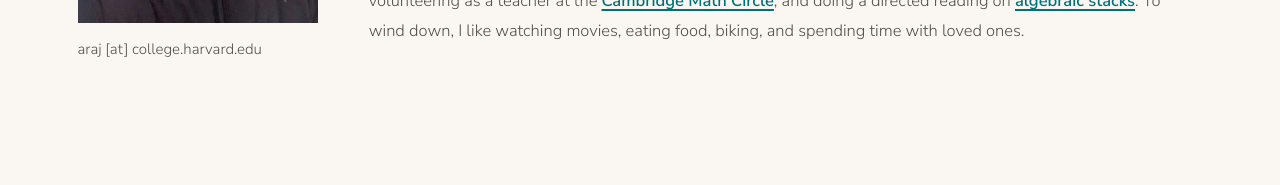
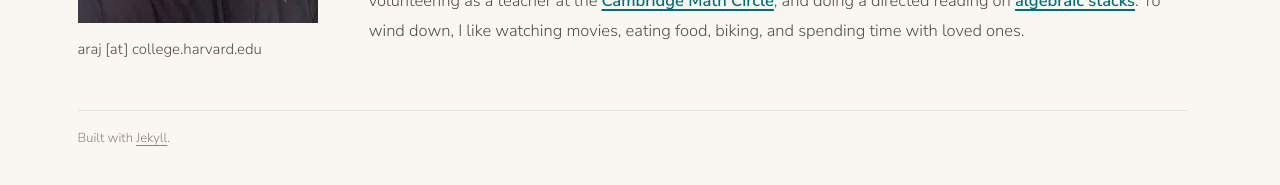
Before and after one commit to SenatorTreason05/SenatorTreason05.github.io, a Jekyll site: the page built from index.md, in a window 1280 px wide. Shown: the part 671-856 px from the top of the page. Built offline with Jekyll 4.4.1, drawn with Linux system fonts in a browser that asks for light colours.

Commit message:
Add a 'Built with Jekyll' footer to every page
Co-Authored-By: Claude Opus 5.5 (1M context) <noreply@anthropic.com>

```diff
--- /dev/null
+++ b/_includes/footer.html
@@ -0,0 +1,5 @@
+<footer class="site-footer">
+  <div class="container">
+    <p>Built with <a href="https://jekyllrb.com/" target="_blank" rel="noopener">Jekyll</a>.</p>
+  </div>
+</footer>
--- a/_layouts/default.html
+++ b/_layouts/default.html
@@ -9,6 +9,8 @@
       {{ content }}
     </main>
 
+    {% include footer.html %}
+
     <!-- ?v= changes on every build, so browsers never run a stale copy -->
     <script src="{{ '/assets/js/main.js' | relative_url }}?v={{ site.time | date: '%s' }}"></script>
   </body>
--- a/assets/css/style.scss
+++ b/assets/css/style.scss
@@ -534,6 +534,17 @@ hr {
 
 .section-note { color: var(--text-quiet); max-width: 70ch; }
 
+/* Footer (one quiet line under every page, _includes/footer.html) */
+.site-footer > .container > p {
+  margin: 0;
+  padding: 1rem 0 1.75rem;
+  border-top: 1px solid var(--rule);
+  font-size: .8125rem;
+  color: var(--text-quiet);
+}
+.site-footer a { color: inherit; font-weight: inherit; text-decoration-thickness: 1px; }
+.site-footer a:hover { color: var(--link); }
+
 /* ===============================================================
    Teaching page: Game of Life in the right-hand column, pinned
    while the page scrolls (teaching-toys.js)
```
